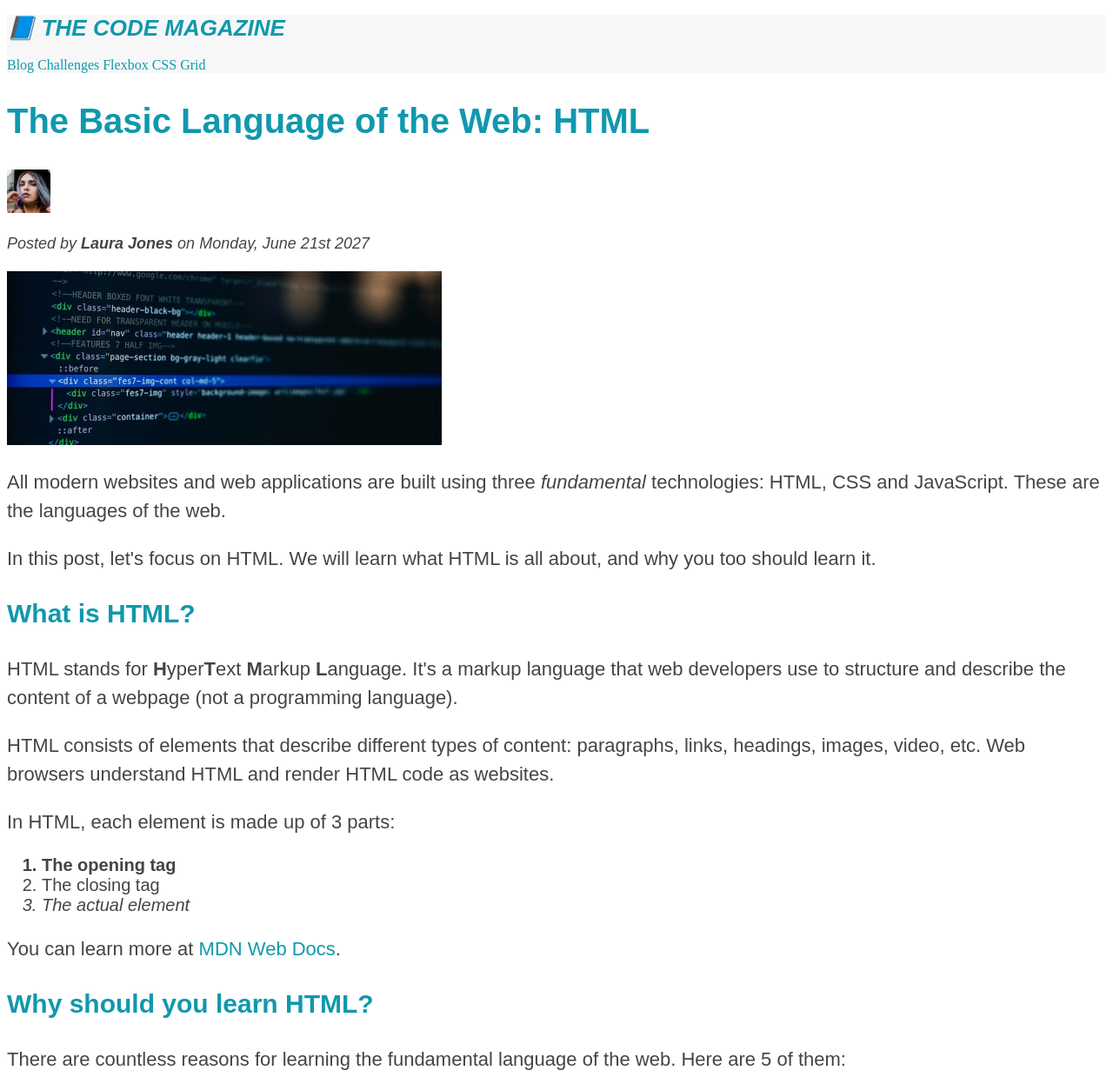
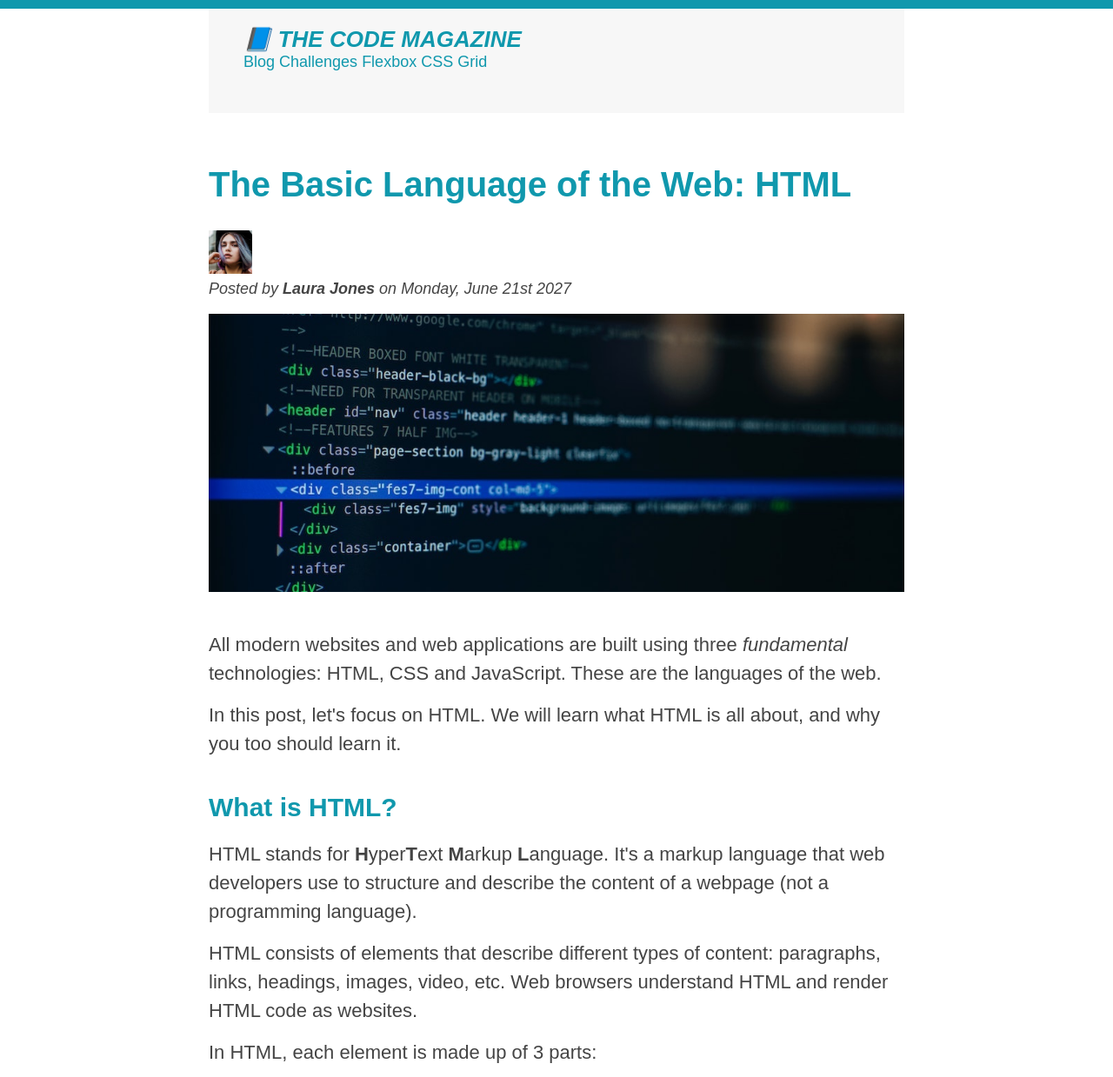
Before and after one commit to ashwini1990-23/HTML-CSS, a plain HTML site: page CSS-Fundamentals-Sec3/index.html in a window 1280 px wide. Shown: the top 1239 px of the page at 87% size. Drawn offline with Linux system fonts and the light colour scheme.

Commit message:
Code for inheritance,universal selector,conflict b/w selectors and css box model

```diff
--- a/CSS-Fundamentals-Sec3/index.html
+++ b/CSS-Fundamentals-Sec3/index.html
@@ -15,11 +15,12 @@
     <h5>The Basic Language of the Web: HTML</h5>
     <h6>The Basic Language of the Web: HTML</h6>
     -->
-
+    <div class="container">
       <header class="main-header">
         <h1>📘 The Code Magazine</h1>
 
         <nav>
+          <!-- <strong>This is navigation</strong> -->
           <a href="blog.html">Blog</a>
           <a href="#">Challenges</a>
           <a href="#">Flexbox</a>
@@ -28,7 +29,7 @@
       </header>
 
       <article>
-      <header>
+        <header class="post-header">
           <h2>The Basic Language of the Web: HTML</h2>
 
           <img
@@ -47,6 +48,7 @@
             alt="HTML code on a screen"
             width="500"
             height="200"
+            class="post-img"
           />
         </header>
 
@@ -58,8 +60,8 @@
         </p>
 
         <p>
-        In this post, let's focus on HTML. We will learn what HTML is all about,
-        and why you too should learn it.
+          In this post, let's focus on HTML. We will learn what HTML is all
+          about, and why you too should learn it.
         </p>
 
         <h3>What is HTML?</h3>
@@ -71,8 +73,8 @@
         </p>
         <p>
           HTML consists of elements that describe different types of content:
-        paragraphs, links, headings, images, video, etc. Web browsers understand
-        HTML and render HTML code as websites.
+          paragraphs, links, headings, images, video, etc. Web browsers
+          understand HTML and render HTML code as websites.
         </p>
         <p>In HTML, each element is made up of 3 parts:</p>
 
@@ -94,8 +96,8 @@
         <h3>Why should you learn HTML?</h3>
 
         <p>
-        There are countless reasons for learning the fundamental language of the
-        web. Here are 5 of them:
+          There are countless reasons for learning the fundamental language of
+          the web. Here are 5 of them:
         </p>
 
         <ul>
@@ -129,7 +131,12 @@
             <p class="related-author">By Jonas Schmedtmann</p>
           </li>
           <li>
-          <img src="img/related-2.jpg" alt="Lightning" width="75" heigth="75" />
+            <img
+              src="img/related-2.jpg"
+              alt="Lightning"
+              width="75"
+              heigth="75"
+            />
             <a href="#">The Unknown Powers of CSS</a>
             <p class="related-author">By Jim Dillon</p>
           </li>
@@ -147,7 +154,10 @@
       </aside>
 
       <footer>
-      <p id="copyright">Copyright &copy; 2027 by The Code Magazine.</p>
+        <p id="copyright" class="copyright text">
+          Copyright &copy; 2027 by The Code Magazine.
+        </p>
       </footer>
+    </div>
   </body>
 </html>
--- a/CSS-Fundamentals-Sec3/style.css
+++ b/CSS-Fundamentals-Sec3/style.css
@@ -1,13 +1,67 @@
+/* Universal Selector */
+* {
+  /* border-top: 10px solid #1098ad; */
+  margin: 0;
+  padding: 0;
+}
+
+body {
+  color: #444;
+  font-family: sans-serif;
+
+  border-top: 10px solid #1098ad;
+}
+
+.container {
+  width: 800px;
+  /* margin-left: auto;
+  margin-right: auto; */
+  margin: 0 auto;
+}
+
+.main-header {
+  background-color: #f7f7f7;
+  /* padding: 20px;
+  padding-left: 40px;
+  padding-right: 40px; */
+  padding: 20px 40px;
+  margin-bottom: 60px;
+  height: 80px;
+}
+
+nav {
+  font-size: 18px;
+}
+
+article {
+  margin-bottom: 60px;
+}
+
+.post-header {
+  margin-bottom: 40px;
+}
+
+aside {
+  background-color: #f7f7f7;
+  /* border: 5px solid #1098ad; */
+  border-top: 5px solid #1098ad;
+  border-bottom: 5px solid #1098ad;
+  /* padding-top: 50px;
+  padding-bottom: 50px; */
+  padding: 50px 0;
+  width: 500px;
+}
+
 /* List Selectors */
-h1,
+/* h1,
 h2,
 h3,
 h4,
 p,
 li {
-  font-family: sans-serif;
+   font-family: sans-serif;
   color: #444;
-}
+} */
 /*  */
 
 h1,
@@ -24,10 +78,13 @@ h1 {
 
 h2 {
   font-size: 40px;
+  margin-bottom: 30px;
 }
 
 h3 {
   font-size: 30px;
+  margin-bottom: 20px;
+  margin-top: 40px;
 }
 
 h4 {
@@ -39,12 +96,23 @@ h4 {
 p {
   font-size: 22px;
   line-height: 1.5;
+  margin-bottom: 15px;
+}
+
+ul,
+ol {
+  margin-left: 50px;
+  margin-bottom: 20px;
 }
 
 li {
   font-size: 20px;
+  margin-bottom: 10px;
 }
 
+li:last-child {
+  margin-bottom: 0;
+}
 /* Descendent Selector */
 /* footer p {
   font-size: 16px;
@@ -136,3 +204,31 @@ a:active {
   font-style: italic;
 }
 /* above 4 states should be defined in exact order- LVHA(Link Visited Hover Active) */
+
+.post-img {
+  width: 100%;
+  height: auto;
+}
+
+/* Resolving conflicts */
+/* #copyright {
+  color: red;
+}
+
+.copyright {
+  color: blue;
+}
+
+.text {
+  color: yellow;
+}
+
+footer p {
+  color: green !important;
+} */
+
+/* Inhertitance */
+/* nav a:link,
+nav p {
+  font-size: 18px;
+} */
```
Lines whose indentation alone changed are shown as unchanged.
